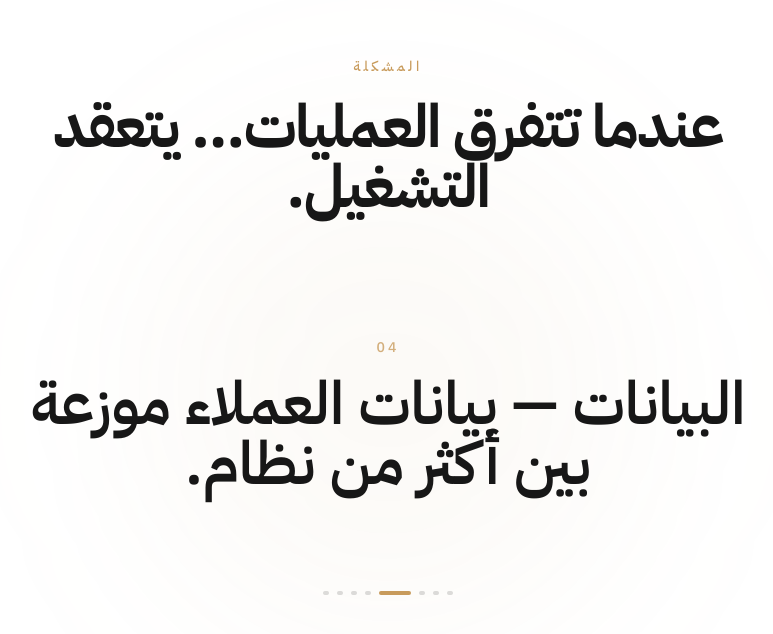
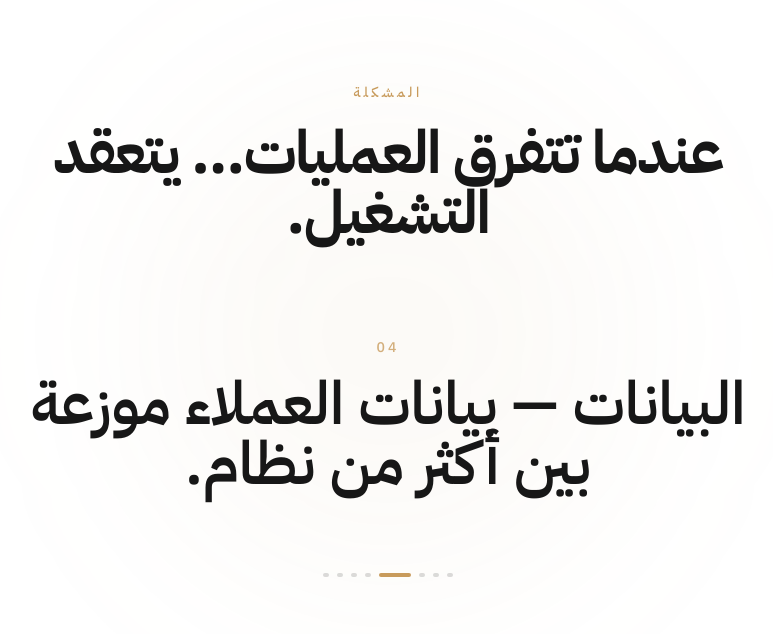
Before and after one commit to WWW-Alhnani-COM/wusool-ai, a React (Vite) app: page / in a window 1280 px wide. Shown: the part 4546-5180 px from the top of the page, without its empty margins (252-1025 px from the left). Built offline with nearby package versions, Linux system fonts and the light colour scheme.

Commit message:
Update ProblemSection.tsx

```diff
--- a/src/components/sections/ProblemSection.tsx
+++ b/src/components/sections/ProblemSection.tsx
@@ -1,3 +1,4 @@
+
 'use client';
 
 import {
@@ -62,11 +63,23 @@ export function ProblemSection() {
           w-full
           items-center
           overflow-hidden
-          pt-20
-          sm:pt-24
-          lg:pt-28
         "
       >
+        {/* Header safe area */}
+        <div
+          aria-hidden="true"
+          className="
+            pointer-events-none
+            absolute
+            inset-x-0
+            top-0
+            h-20
+            bg-base
+            sm:h-24
+            lg:h-28
+          "
+        />
+
         <Container
           className="
             relative
@@ -75,12 +88,15 @@ export function ProblemSection() {
             w-full
             items-center
             justify-center
+            px-5
+            pt-20
+            sm:px-8
+            sm:pt-24
+            lg:px-10
+            lg:pt-28
           "
         >
-          {/* ================================================
-              BACKGROUND ATMOSPHERE
-              ================================================ */}
-
+          {/* Background atmosphere */}
           <div
             aria-hidden="true"
             className="
@@ -102,10 +118,7 @@ export function ProblemSection() {
             "
           />
 
-          {/* ================================================
-              MAIN CONTENT
-              ================================================ */}
-
+          {/* Main content */}
           <div
             className="
               relative
@@ -119,10 +132,7 @@ export function ProblemSection() {
               text-center
             "
           >
-            {/* ================================================
-                SECTION HEADING
-                ================================================ */}
-
+            {/* Section heading */}
             <motion.div
               initial={
                 reducedMotion
@@ -148,16 +158,14 @@ export function ProblemSection() {
                 ease: [0.22, 1, 0.36, 1],
               }}
               className="
-                mb-10
+                mb-8
                 w-full
                 max-w-4xl
                 px-4
-                sm:mb-14
-                lg:mb-16
+                sm:mb-10
+                lg:mb-12
               "
             >
-              {/* Eyebrow */}
-
               <span
                 className="
                   mb-4
@@ -173,8 +181,6 @@ export function ProblemSection() {
               >
                 المشكلة
               </span>
-
-              {/* Main Heading */}
 
               <h2
                 className="
@@ -193,24 +199,21 @@ export function ProblemSection() {
               </h2>
             </motion.div>
 
-            {/* ================================================
-                PROBLEM STORY
-                ================================================ */}
-
+            {/* Problem story */}
             <div
               className="
                 relative
                 flex
-                min-h-[170px]
+                min-h-[150px]
                 w-full
                 items-center
                 justify-center
                 overflow-hidden
                 px-5
-                sm:min-h-[210px]
+                sm:min-h-[190px]
                 sm:px-8
-                md:min-h-[240px]
-                lg:min-h-[270px]
+                md:min-h-[220px]
+                lg:min-h-[250px]
               "
             >
               <AnimatePresence
@@ -263,8 +266,6 @@ export function ProblemSection() {
                     justify-center
                   "
                 >
-                  {/* Number */}
-
                   <span
                     className="
                       mb-4
@@ -278,8 +279,6 @@ export function ProblemSection() {
                   >
                     {String(activeIndex + 1).padStart(2, '0')}
                   </span>
-
-                  {/* Problem */}
 
                   <p
                     className="
@@ -302,18 +301,15 @@ export function ProblemSection() {
               </AnimatePresence>
             </div>
 
-            {/* ================================================
-                PROGRESS DOTS
-                ================================================ */}
-
+            {/* Progress */}
             <div
               className="
-                mt-8
+                mt-7
                 flex
                 items-center
                 justify-center
                 gap-2
-                sm:mt-10
+                sm:mt-8
               "
               aria-hidden="true"
             >
@@ -339,10 +335,7 @@ export function ProblemSection() {
               })}
             </div>
 
-            {/* ================================================
-                FINAL MESSAGE
-                ================================================ */}
-
+            {/* Final message */}
             <motion.div
               initial={false}
               animate={{
@@ -355,10 +348,10 @@ export function ProblemSection() {
               }}
               className="
                 pointer-events-none
-                mt-10
+                mt-8
                 max-w-3xl
                 text-center
-                sm:mt-12
+                sm:mt-10
               "
               aria-hidden={!isLastPoint}
             >
```
